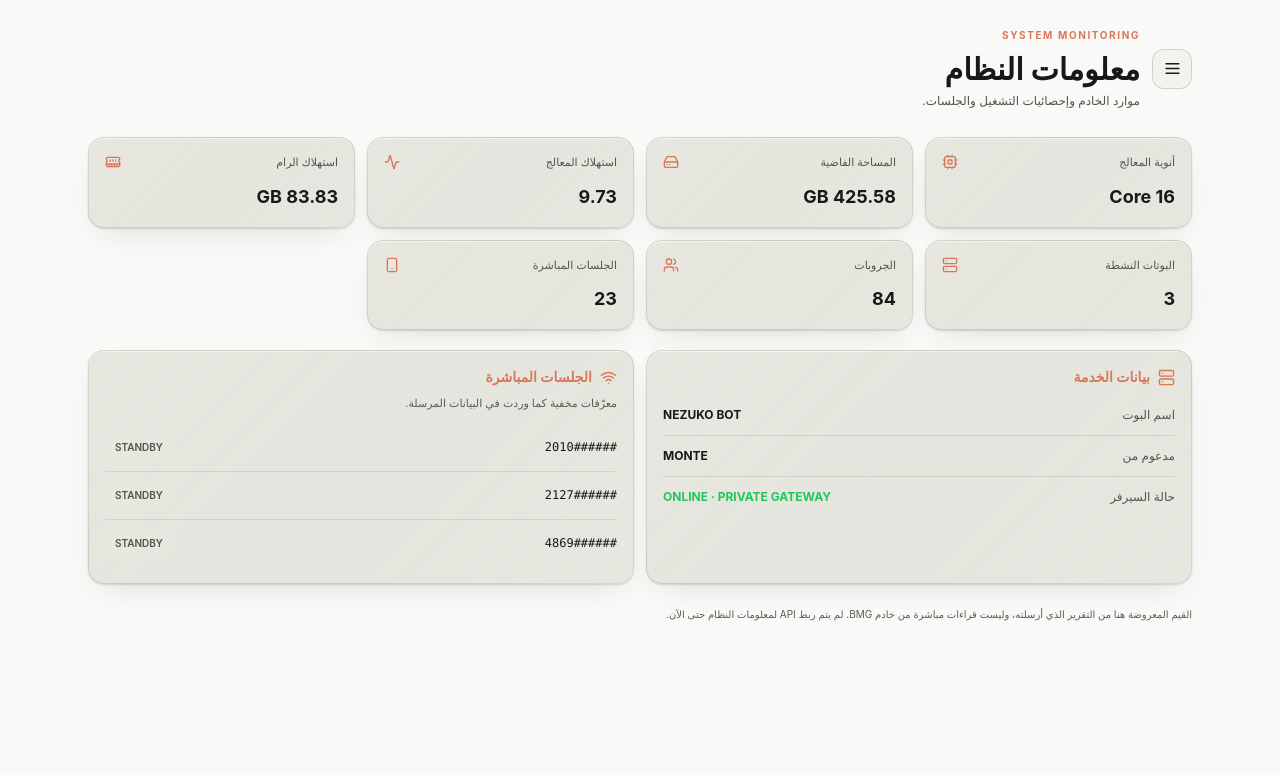
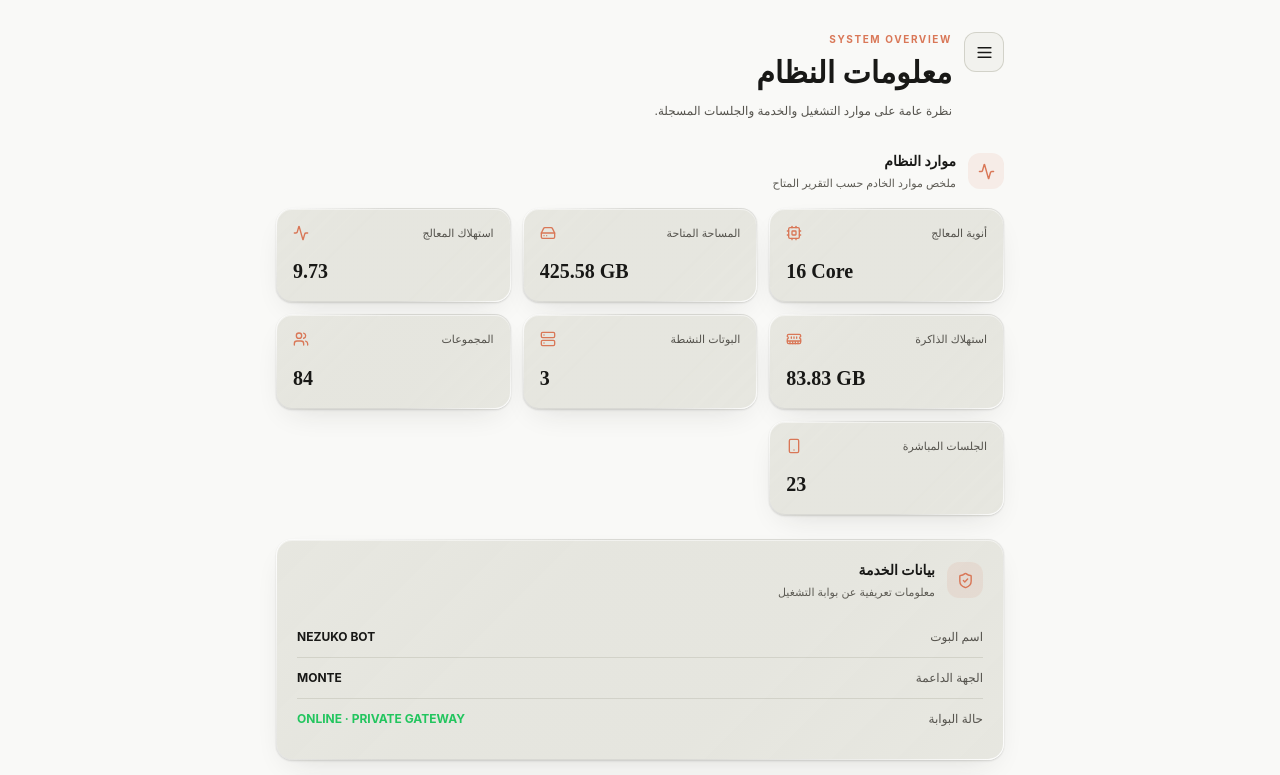
Before and after one commit to ux656/Freund, a Next.js app: page /info in a window 1280 px wide. Shown: the top 775 px of the page. Built offline with nearby package versions, Linux system fonts and the light colour scheme.

Commit message:
Rebuild system information page

```diff
--- a/app/info/page.tsx
+++ b/app/info/page.tsx
@@ -1,66 +1,82 @@
 import type { Metadata } from "next";
-import { Activity, Cpu, HardDrive, MemoryStick, Server, Smartphone, Users, Wifi } from "lucide-react";
+import { Activity, Cpu, HardDrive, MemoryStick, Server, Smartphone, Users, Wifi, ShieldCheck } from "lucide-react";
 import SideMenu from "@/components/SideMenu";
 
 export const metadata: Metadata = {
   title: "معلومات النظام | BMG",
-  description: "تفاصيل موارد النظام والجلسات.",
+  description: "موارد الخادم وإحصائيات التشغيل والجلسات.",
 };
 
 const metrics = [
   { label: "أنوية المعالج", value: "16 Core", Icon: Cpu },
-  { label: "المساحة الفاضية", value: "425.58 GB", Icon: HardDrive },
+  { label: "المساحة المتاحة", value: "425.58 GB", Icon: HardDrive },
   { label: "استهلاك المعالج", value: "9.73", Icon: Activity },
-  { label: "استهلاك الرام", value: "83.83 GB", Icon: MemoryStick },
+  { label: "استهلاك الذاكرة", value: "83.83 GB", Icon: MemoryStick },
   { label: "البوتات النشطة", value: "3", Icon: Server },
-  { label: "الجروبات", value: "84", Icon: Users },
+  { label: "المجموعات", value: "84", Icon: Users },
   { label: "الجلسات المباشرة", value: "23", Icon: Smartphone },
 ];
 
 const sessions = ["2010######", "2127######", "4869######"];
 
+function SectionTitle({ icon: Icon, title, detail }: { icon: typeof Server; title: string; detail: string }) {
+  return (
+    <div className="mb-4 flex items-center gap-3">
+      <span className="grid size-9 shrink-0 place-items-center rounded-xl bg-primary/10 text-primary"><Icon size={17} /></span>
+      <div><h2 className="text-sm font-bold">{title}</h2><p className="mt-1 text-[11px] text-text-3">{detail}</p></div>
+    </div>
+  );
+}
+
 export default function InfoPage() {
   return (
-    <main dir="rtl" className="mx-auto min-h-[75dvh] w-full max-w-6xl px-4 pb-16 pt-7 sm:px-6">
-      <div className="mb-7 flex items-center gap-3">
+    <main dir="rtl" className="mx-auto min-h-[75dvh] w-full max-w-3xl px-5 pb-20 pt-8">
+      <header className="mb-7 flex items-start gap-3">
         <SideMenu mode="dashboard" activePage="system" />
-        <div>
-          <div className="mb-2 text-[10px] font-bold tracking-[.16em] text-primary">SYSTEM MONITORING</div>
-          <h1 className="text-2xl font-bold sm:text-3xl">معلومات النظام</h1>
-          <p className="mt-1.5 text-xs text-text-2">موارد الخادم وإحصائيات التشغيل والجلسات.</p>
+        <div className="min-w-0 flex-1">
+          <div className="mb-2 text-[10px] font-bold tracking-[.16em] text-primary">SYSTEM OVERVIEW</div>
+          <h1 className="font-display text-2xl font-bold sm:text-3xl">معلومات النظام</h1>
+          <p className="mt-2 text-xs leading-6 text-text-2">نظرة عامة على موارد التشغيل والخدمة والجلسات المسجلة.</p>
         </div>
-      </div>
+      </header>
 
-      <section className="mb-5 grid grid-cols-2 gap-3 sm:grid-cols-3 lg:grid-cols-4">
-        {metrics.map(({label,value,Icon}) => (
-          <article key={label} className="lg lg-surface min-w-0 rounded-2xl border border-border/70 p-4">
-            <div className="mb-3 flex items-center justify-between gap-2 text-[11px] text-text-2">
-              <span>{label}</span><Icon size={16} className="shrink-0 text-primary" />
-            </div>
-            <div className="break-words text-lg font-bold">{value}</div>
-          </article>
-        ))}
+      <section className="mb-6">
+        <SectionTitle icon={Activity} title="موارد النظام" detail="ملخص موارد الخادم حسب التقرير المتاح" />
+        <div className="grid grid-cols-2 gap-3 sm:grid-cols-3">
+          {metrics.map(({ label, value, Icon }) => (
+            <article key={label} className="lg lg-surface min-w-0 rounded-2xl p-4">
+              <div className="mb-4 flex items-center justify-between gap-2">
+                <span className="text-[11px] text-text-2">{label}</span>
+                <Icon size={16} className="shrink-0 text-primary" />
+              </div>
+              <div className="break-words font-display text-xl font-bold" dir="ltr">{value}</div>
+            </article>
+          ))}
+        </div>
       </section>
 
-      <section className="mb-5 grid gap-3 sm:grid-cols-2">
-        <article className="lg lg-surface rounded-2xl border border-border/70 p-4">
-          <div className="mb-2 flex items-center gap-2 text-primary"><Server size={17}/><h2 className="text-sm font-bold">بيانات الخدمة</h2></div>
-          <div className="flex items-center justify-between border-b border-border/60 py-3 text-xs"><span className="text-text-2">اسم البوت</span><b>NEZUKO BOT</b></div>
-          <div className="flex items-center justify-between border-b border-border/60 py-3 text-xs"><span className="text-text-2">مدعوم من</span><b>MONTE</b></div>
-          <div className="flex items-center justify-between py-3 text-xs"><span className="text-text-2">حالة السيرفر</span><b className="text-green">ONLINE · PRIVATE GATEWAY</b></div>
-        </article>
-        <article className="lg lg-surface rounded-2xl border border-border/70 p-4">
-          <div className="mb-2 flex items-center gap-2 text-primary"><Wifi size={17}/><h2 className="text-sm font-bold">الجلسات المباشرة</h2></div>
-          <p className="mb-3 text-[11px] text-text-3">معرّفات مخفية كما وردت في البيانات المرسلة.</p>
-          {sessions.map((number) => (
-            <div key={number} className="flex items-center justify-between border-b border-border/60 py-3 last:border-0">
-              <span className="font-mono text-xs" dir="ltr">{number}</span>
-              <span className="rounded-full bg-surface-2 px-2.5 py-1 text-[10px] font-semibold text-text-2">STANDBY</span>
+      <section className="lg lg-surface mb-4 rounded-2xl p-4 sm:p-5">
+        <SectionTitle icon={ShieldCheck} title="بيانات الخدمة" detail="معلومات تعريفية عن بوابة التشغيل" />
+        <div className="divide-y divide-border/60">
+          <div className="flex items-center justify-between gap-3 py-3 text-xs"><span className="text-text-2">اسم البوت</span><strong dir="ltr">NEZUKO BOT</strong></div>
+          <div className="flex items-center justify-between gap-3 py-3 text-xs"><span className="text-text-2">الجهة الداعمة</span><strong dir="ltr">MONTE</strong></div>
+          <div className="flex items-center justify-between gap-3 py-3 text-xs"><span className="text-text-2">حالة البوابة</span><strong className="text-green" dir="ltr">ONLINE · PRIVATE GATEWAY</strong></div>
+        </div>
+      </section>
+
+      <section className="lg lg-surface rounded-2xl p-4 sm:p-5">
+        <SectionTitle icon={Wifi} title="الجلسات المسجلة" detail="معرّفات مخفية كما وردت في التقرير" />
+        <div className="space-y-2">
+          {sessions.map((session) => (
+            <div key={session} className="flex items-center justify-between rounded-xl border border-border/60 bg-surface/60 px-3.5 py-3">
+              <span className="font-mono text-xs tracking-wider" dir="ltr">{session}</span>
+              <span className="rounded-full bg-surface-2 px-2.5 py-1 text-[10px] font-semibold text-text-2" dir="ltr">STANDBY</span>
             </div>
           ))}
-        </article>
+        </div>
       </section>
-      <p className="text-[10px] leading-5 text-text-3">القيم المعروضة هنا من التقرير الذي أرسلته، وليست قراءات مباشرة من خادم BMG. لم يتم ربط API لمعلومات النظام حتى الآن.</p>
+
+      <p className="mt-4 text-[10px] leading-5 text-text-3">تنبيه: الأرقام والتفاصيل المعروضة من التقرير المرسل، وليست قراءات مباشرة من خادم BMG. لم يتم ربط مصدر بيانات حي لهذه الصفحة.</p>
     </main>
   );
 }
```
